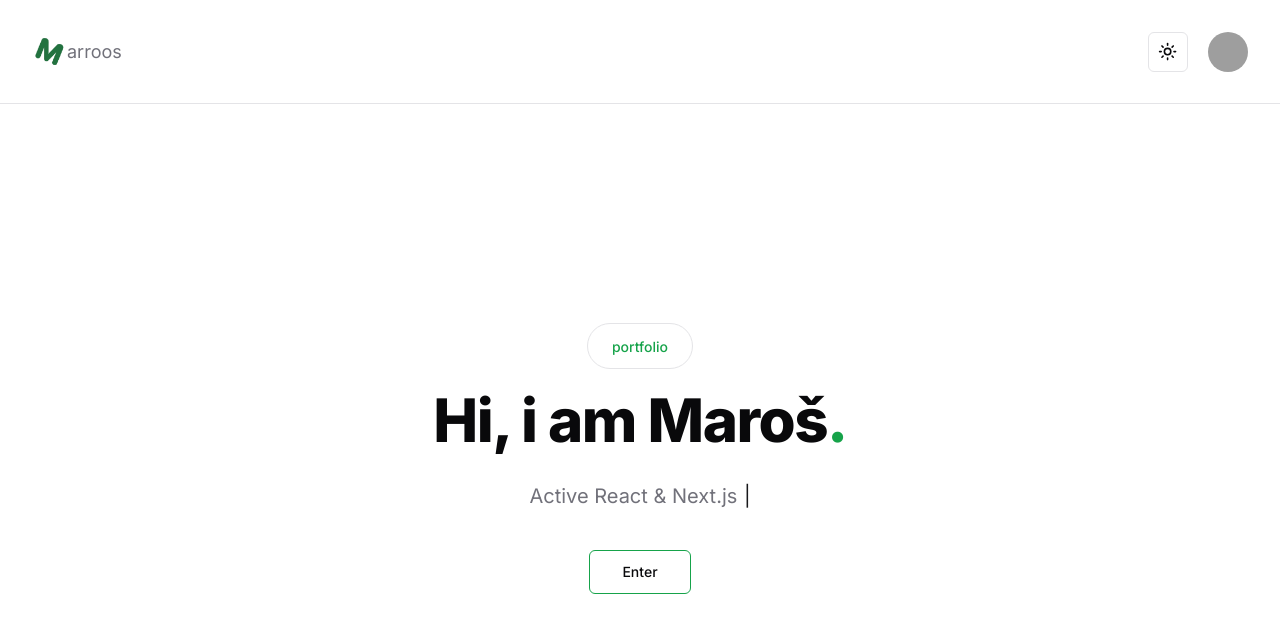
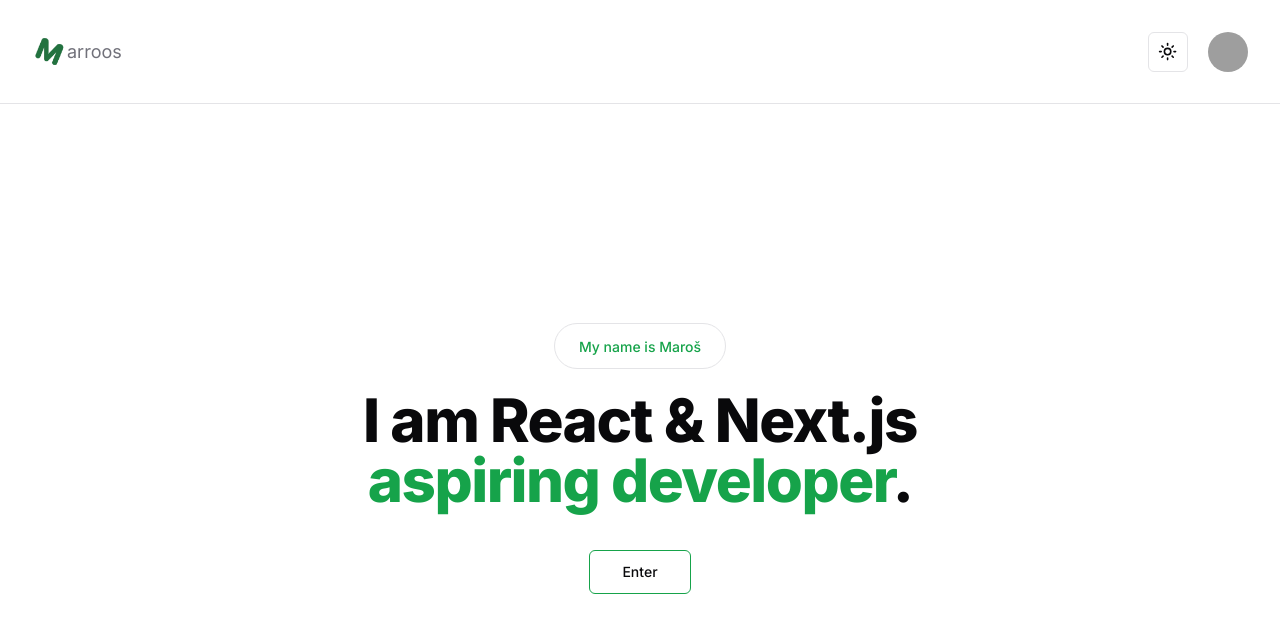
Before and after one commit to MarroosSK/portfolio-maros, a Next.js app: page / in a window 1280 px wide. Shown: the top 632 px of the page. Built offline with nearby package versions, Linux system fonts and the light colour scheme; grey boxes are pictures that could not be loaded.

Commit message:
10 - small visual changes

```diff
--- a/app/page.tsx
+++ b/app/page.tsx
@@ -1,4 +1,3 @@
-import TypewriterEffect from "@/components/typewriter-effect";
 import { Button } from "@/components/ui/button";
 import Link from "next/link";
 
@@ -10,16 +9,14 @@ export default function Home() {
           <div>
             <span className="w-auto px-6 py-3 rounded-full border">
               <span className="text-sm font-medium text-primary">
-                portfolio
+                My name is Maroš
               </span>
             </span>
 
             <h1 className="mt-8 text-3xl font-extrabold tracking-tight lg:text-6xl">
-              Hi, i am Maroš<span className="text-primary">.</span>
+              I am React & Next.js{" "}
+              <span className="text-primary">aspiring developer</span>.
             </h1>
-            <div className="max-w-xl mx-auto mt-8 text-base lg:text-xl text-secondary-foreground">
-              <TypewriterEffect />
-            </div>
           </div>
 
           <div className="flex justify-center max-w-xs mx-auto mt-10">
--- a/app/portfolio/page.tsx
+++ b/app/portfolio/page.tsx
@@ -17,7 +17,6 @@ const PortfolioPage = () => {
       <div className="flex items-center justify-between px-2">
         <div className="grid gap-1">
           <h1 className="text-3xl md:text-4xl ">About</h1>
-          <p className="text-lg text-muted-foreground">Briefly about me</p>
         </div>
       </div>
 
@@ -25,13 +24,13 @@ const PortfolioPage = () => {
         <CardHeader>
           <CardTitle>Maroš Chmeľ</CardTitle>
           <CardDescription className="leading-6">
-            React & Next.js learner
+            React & Next.js aspiring developer
           </CardDescription>
         </CardHeader>
         <CardContent>
           <div className="space-y-2">
             <div className="space-y-1 leading-6">
-              Hi! My name is Maroš Chmeľ. I am React & Next.js learner from{" "}
+              Hi! My name is Maroš Chmeľ. I am from{" "}
               <Button variant="outline" size="sm" asChild>
                 <Link
                   href="https://www.google.com/search?&q=vranov+nad+topľou"
@@ -49,8 +48,8 @@ const PortfolioPage = () => {
               </Button>
               . I have been studying for about a year, improving my skills by
               creating projects, yet i am missing experience from real-world
-              projects and that is why i consider myself learner. My goal is to
-              change this state into developer (not by using useState
+              projects and that is why i consider myself aspiring developer. My
+              goal is to change this state into developer (not by using useState
               &#128522;).
             </div>
             <div className="space-y-1">
--- a/app/portfolio/projects/page.tsx
+++ b/app/portfolio/projects/page.tsx
@@ -37,7 +37,7 @@ const ProjectsPage = () => {
           <h1 className="text-3xl md:text-4xl ">Projects</h1>
           <p className="text-lg text-muted-foreground">My latest work</p>
         </div>
-        <div className="flex w-full max-w-sm items-center ">
+        <div className="mt-3 sm:mt-0 flex w-full max-w-sm items-center ">
           <Input
             type="text"
             placeholder="Search for Project"
@@ -58,14 +58,15 @@ const ProjectsPage = () => {
           : filteredProjects.map((project) => (
               <Card key={project.id}>
                 <CardContent className="px-0 pb-2 w-full flex flex-col ">
-                  <div className="w-full relative">
+                  <div className="w-full  relative">
                     {project.img ? (
                       <Image
                         src={project.img}
                         height={300}
                         width={500}
-                        className="w-full rounded-t-lg aspect-video object-cover"
+                        className="w-full rounded-t-lg aspect-video object-cover duration-700 ease-in-out bg-muted  scale-100 blur-0 grayscale-0 "
                         alt={project.title}
+                        loading="lazy"
                       />
                     ) : (
                       <p>loading</p>
--- a/components/typewriter-effect.tsx
+++ /dev/null
@@ -1,19 +0,0 @@
-"use client";
-import React from "react";
-import Typewriter from "typewriter-effect";
-
-const TypewriterEffect = () => {
-  return (
-    <Typewriter
-      options={{
-        strings: ["Active" + " React & Next.js " + " Learner"],
-        autoStart: true,
-        loop: true,
-        delay: 85,
-        wrapperClassName: "text-muted-foreground",
-      }}
-    />
-  );
-};
-
-export default TypewriterEffect;
--- a/package.json
+++ b/package.json
@@ -21,8 +21,7 @@
     "react-dom": "^18",
     "react-icons": "^5.0.1",
     "tailwind-merge": "^2.2.1",
-    "tailwindcss-animate": "^1.0.7",
-    "typewriter-effect": "^2.21.0"
+    "tailwindcss-animate": "^1.0.7"
   },
   "devDependencies": {
     "@types/node": "^20",
--- a/utils/projects-data.tsx
+++ b/utils/projects-data.tsx
@@ -24,7 +24,7 @@ export const projectsData: projectsI[] = [
   {
     id: 1,
     title: "noteSITE",
-    url: "https://part2-tickets-admin.vercel.app",
+    url: "https://note-site-app.vercel.app",
     info: `This application allows you to create custom notes using bold or italic text, various headings or drag & drop method. It uses next auth, either create random email + password, or use these:`,
     credentials_email: "notesite+clerk_test@example.com",
     credentials_password: "notesite2802",
```
Also changed, not shown: 1 other file (tests, documents, lock files or other folders).
